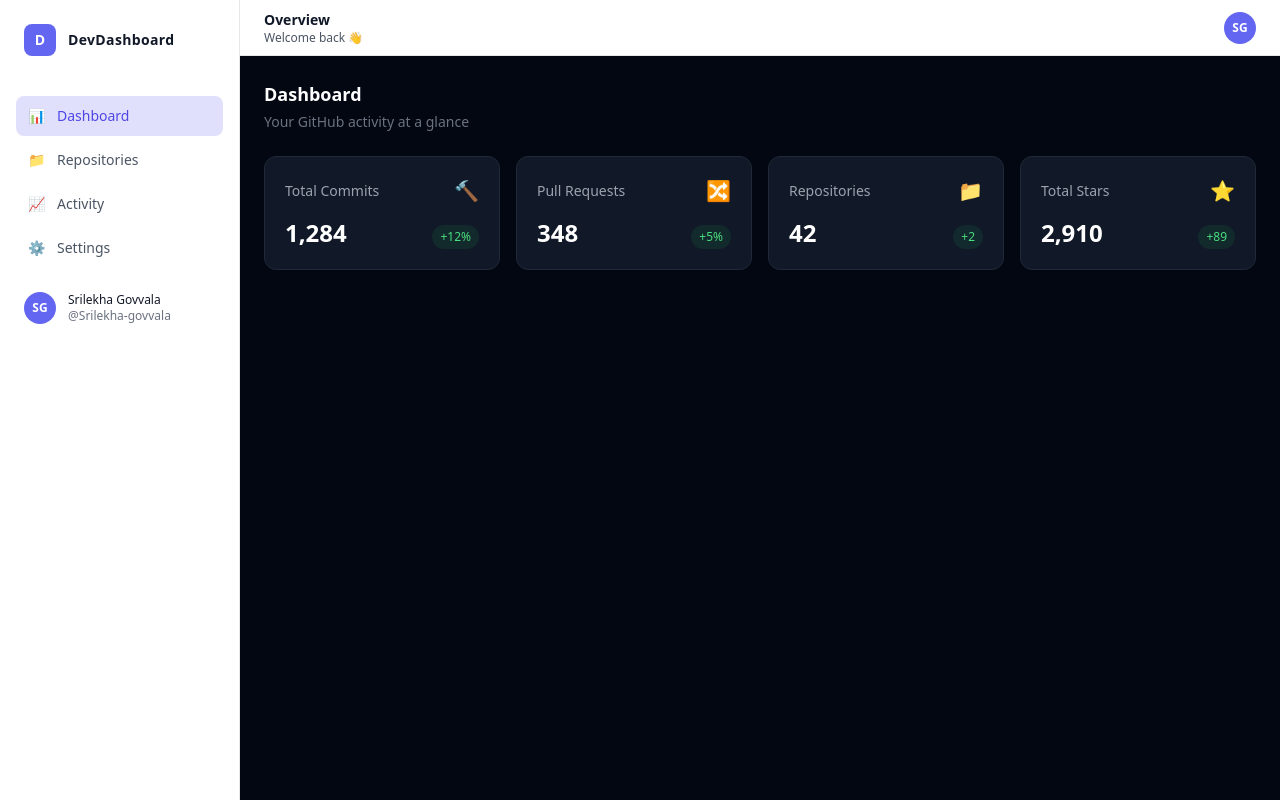
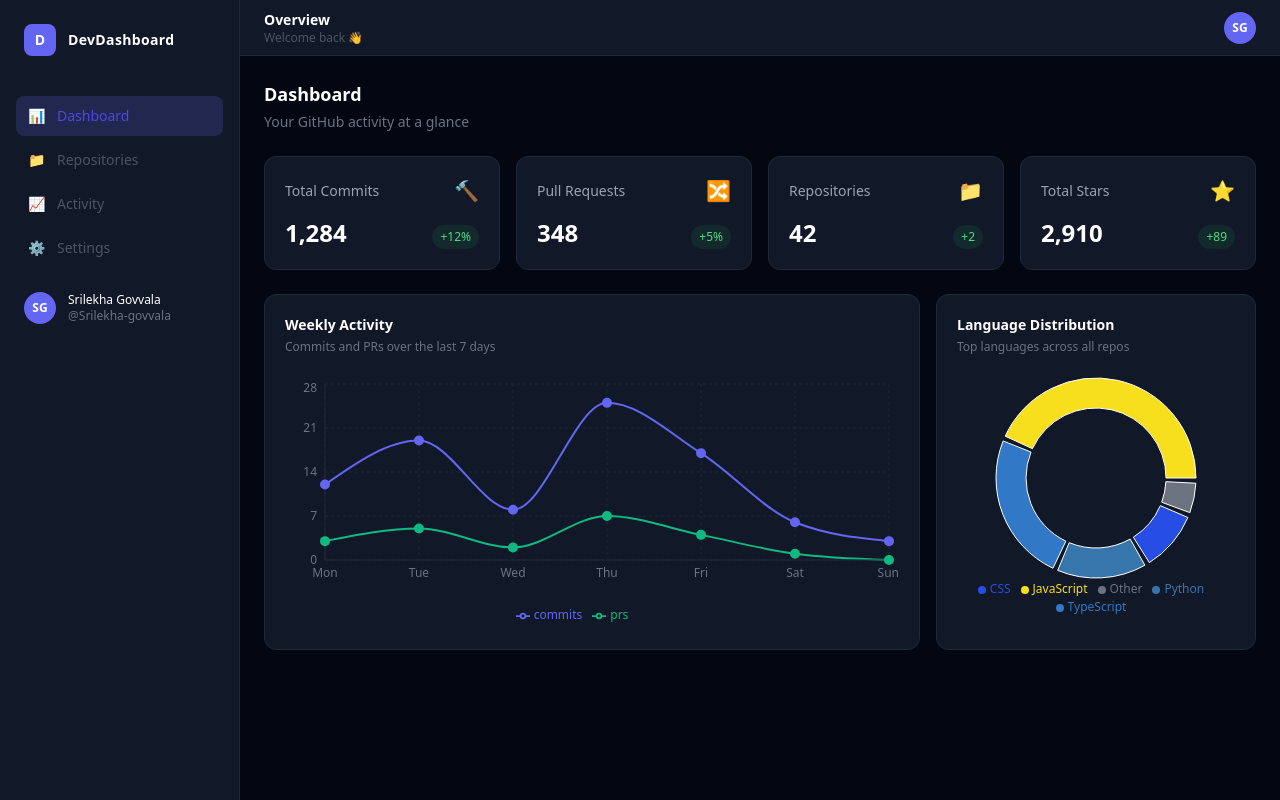
Before and after one commit to Srilekha-govvala/Projects-Vault, a React (Vite) app in the folder developer-dashboard/: page / in a window 1280 px wide. Built offline with nearby package versions, Linux system fonts and the light colour scheme.

Commit message:
#Line and donut charts

```diff
--- a/developer-dashboard/src/components/DonutChart.jsx
+++ b/developer-dashboard/src/components/DonutChart.jsx
@@ -0,0 +1,48 @@
+import { useSelector } from 'react-redux'
+import { PieChart, Pie, Cell, Tooltip, ResponsiveContainer, Legend } from 'recharts'
+
+export default function DonutChart() {
+  const languages = useSelector(state => state.dashboard.languages)
+
+  return (
+    <div className="bg-gray-900 border border-gray-800 rounded-xl p-5 h-full">
+      <div className="mb-4">
+        <h3 className="text-white font-semibold text-sm">Language Distribution</h3>
+        <p className="text-gray-500 text-xs mt-1">Top languages across all repos</p>
+      </div>
+
+      <ResponsiveContainer width="100%" height={250}>
+        <PieChart>
+          <Pie
+            data={languages}
+            cx="50%"
+            cy="50%"
+            innerRadius={70}
+            outerRadius={100}
+            paddingAngle={3}
+            dataKey="value"
+          >
+            {languages.map((entry, index) => (
+              <Cell key={`cell-${index}`} fill={entry.color} />
+            ))}
+          </Pie>
+          <Tooltip
+            contentStyle={{
+              backgroundColor: '#111827',
+              border: '1px solid #1f2937',
+              borderRadius: '8px',
+              color: '#fff',
+              fontSize: '12px',
+            }}
+            formatter={(value) => [`${value}%`, 'Usage']}
+          />
+          <Legend
+            iconType="circle"
+            iconSize={8}
+            wrapperStyle={{ fontSize: '12px', color: '#6b7280' }}
+          />
+        </PieChart>
+      </ResponsiveContainer>
+    </div>
+  )
+}
--- a/developer-dashboard/src/components/LineChart.jsx
+++ b/developer-dashboard/src/components/LineChart.jsx
@@ -0,0 +1,70 @@
+import {
+  ResponsiveContainer,
+  LineChart,
+  Line,
+  XAxis,
+  YAxis,
+  CartesianGrid,
+  Tooltip,
+  Legend,
+} from 'recharts'
+import { useSelector } from 'react-redux'
+
+export default function ActivityLineChart() {
+  const weeklyActivity = useSelector(state => state.dashboard.weeklyActivity)
+
+  return (
+    <div className="bg-gray-900 border border-gray-800 rounded-xl p-5">
+      <div className="mb-6">
+        <h3 className="text-white font-semibold text-sm">Weekly Activity</h3>
+        <p className="text-gray-500 text-xs mt-1">Commits and PRs over the last 7 days</p>
+      </div>
+
+      <ResponsiveContainer width="100%" height={250}>
+        <LineChart data={weeklyActivity} margin={{ top: 5, right: 10, left: -20, bottom: 5 }}>
+          <CartesianGrid strokeDasharray="3 3" stroke="#1f2937" />
+          <XAxis
+            dataKey="day"
+            tick={{ fill: '#6b7280', fontSize: 12 }}
+            axisLine={{ stroke: '#1f2937' }}
+            tickLine={false}
+          />
+          <YAxis
+            tick={{ fill: '#6b7280', fontSize: 12 }}
+            axisLine={{ stroke: '#1f2937' }}
+            tickLine={false}
+          />
+          <Tooltip
+            contentStyle={{
+              backgroundColor: '#111827',
+              border: '1px solid #1f2937',
+              borderRadius: '8px',
+              color: '#fff',
+              fontSize: '12px',
+            }}
+            cursor={{ stroke: '#4f46e5', strokeWidth: 1, strokeDasharray: '4 4' }}
+          />
+          <Legend
+            wrapperStyle={{ fontSize: '12px', color: '#6b7280', paddingTop: '16px' }}
+          />
+          <Line
+            type="monotone"
+            dataKey="commits"
+            stroke="#6366f1"
+            strokeWidth={2}
+            dot={{ fill: '#6366f1', r: 4 }}
+            activeDot={{ r: 6, fill: '#818cf8' }}
+          />
+          <Line
+            type="monotone"
+            dataKey="prs"
+            stroke="#10b981"
+            strokeWidth={2}
+            dot={{ fill: '#10b981', r: 4 }}
+            activeDot={{ r: 6, fill: '#34d399' }}
+          />
+        </LineChart>
+      </ResponsiveContainer>
+    </div>
+  )
+}
--- a/developer-dashboard/src/components/Navbar.jsx
+++ b/developer-dashboard/src/components/Navbar.jsx
@@ -1,9 +1,9 @@
 export default function Navbar() {
   return (
-    <header className="h-14 bg-white dark:bg-gray-900 border-b border-gray-200 dark:border-gray-800 flex items-center justify-between px-6">
+    <header className="h-14 bg-gray-900 border-b border-gray-200  border-gray-800 flex items-center justify-between px-6">
       <div>
-        <h1 className="text-gray-900 dark:text-white font-semibold text-sm">Overview</h1>
-        <p className="text-gray-600 dark:text-gray-500 text-xs">Welcome back 👋</p>
+        <h1 className="text-gray-900  text-white font-semibold text-sm">Overview</h1>
+        <p className="text-gray-600  text-gray-500 text-xs">Welcome back 👋</p>
       </div>
 
       <div className="flex items-center gap-3">
--- a/developer-dashboard/src/components/Sidebar.jsx
+++ b/developer-dashboard/src/components/Sidebar.jsx
@@ -7,17 +7,17 @@ const navItems = [
 
 export default function Sidebar() {
     return (
-        <aside className="w-60 min-h-screen bg-white dark:bg-gray-900 border-r border-gray-200 dark:border-gray-800 flex-col px-4 py-6">
+        <aside className="w-60 min-h-screen  bg-gray-900 border-r border-gray-200  border-gray-800 flex-col px-4 py-6">
             <div className="flex items-center gap-3 mb-10 px-2">
                 <div className="w-8 h-8 rounded-lg bg-indigo-500 flex items-center justify-center text-white font-bold text-sm">
                     D
                 </div>
-                <span className="text-gray-900 dark:text-white font-semibold text-sm tracking-wide">DevDashboard</span>
+                <span className="text-gray-900  text-white font-semibold text-sm tracking-wide">DevDashboard</span>
             </div>
             <nav className="flex flex-col gap-1">
                 {navItems.map((item, i) => (
                     <button key={i}
-                        className={`flex items-center gap-3 px-3 py-2.5 rounded-lg text-sm transition-all ${i == 0 ? 'bg-indigo-500/20 text-indigo-600 dark:text-indigo-400 font-medium' : 'text-gray-600 dark:text-gray-400 hover:bg-gray-100 dark:hover:bg-gray-800 hover:text-gray-900 dark:hover:text-white'} `}
+                        className={`flex items-center gap-3 px-3 py-2.5 rounded-lg text-sm transition-all ${i == 0 ? 'bg-indigo-500/20 text-indigo-600 text-indigo-400 font-medium' : 'text-gray-600 text-gray-400 hover:bg-gray-100 hover:bg-gray-800 hover:text-gray-900 hover:text-white'} `}
                     >
                         <span>{item.icon}</span>
                         <span>{item.label}</span>
@@ -30,8 +30,8 @@ export default function Sidebar() {
                         SG
                     </div>
                     <div>
-                        <p className="text-gray-900 dark:text-white text-xs font-medium">Srilekha Govvala</p>
-                        <p className="text-gray-500 dark:text-gray-500 text-xs">@Srilekha-govvala</p>
+                        <p className="text-gray-900 text-white text-xs font-medium">Srilekha Govvala</p>
+                        <p className="text-gray-500 text-gray-500 text-xs">@Srilekha-govvala</p>
                     </div>
                 </div>
             </div>
--- a/developer-dashboard/src/pages/Dashboard.jsx
+++ b/developer-dashboard/src/pages/Dashboard.jsx
@@ -1,5 +1,7 @@
 import { useSelector } from 'react-redux'
 import StatsCard from '../components/StatsCard'
+import ActivityLineChart from '../components/LineChart'
+import DonutChart from '../components/DonutChart'
 
 export default function Dashboard() {
   const stats = useSelector(state => state.dashboard.stats)
@@ -22,6 +24,15 @@ export default function Dashboard() {
           />
         ))}
       </div>
+
+      <div className="grid grid-cols-1 lg:grid-cols-3 gap-4">
+        <div className="lg:col-span-2">
+          <ActivityLineChart />
+        </div>
+        <div className="lg:col-span-1">
+          <DonutChart />
+        </div>
+      </div>
     </div>
   )
 }
```
